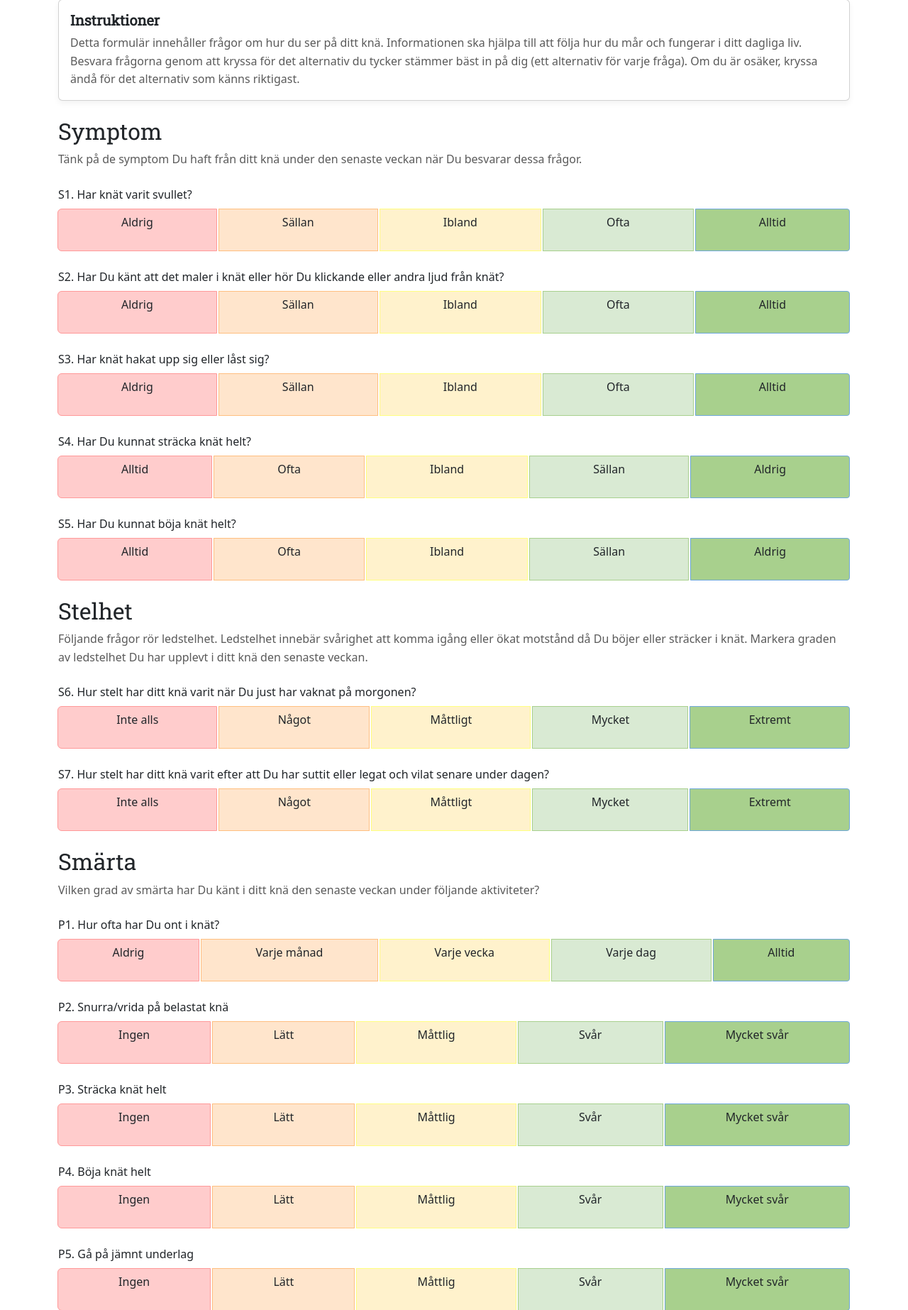
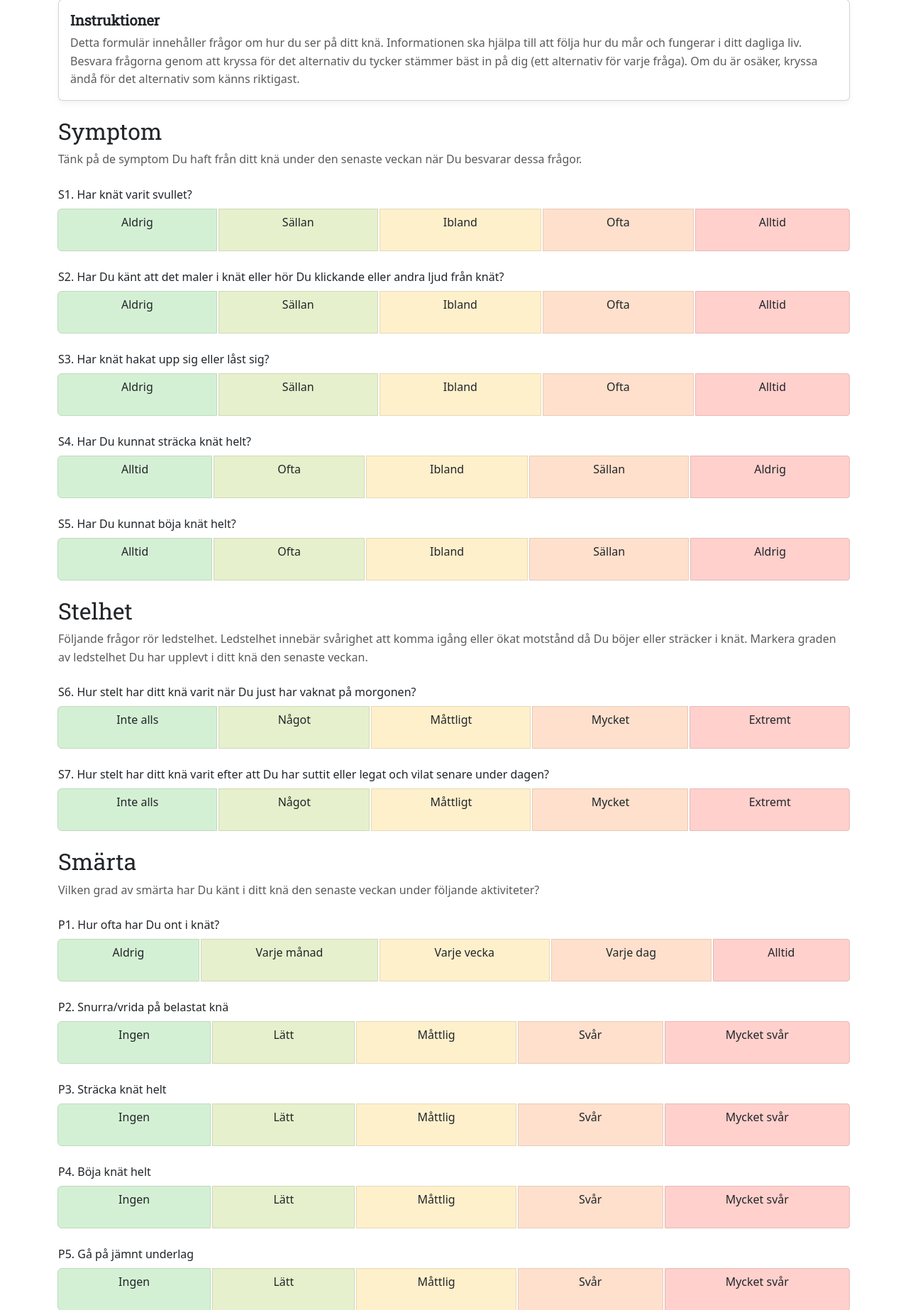
Before and after one commit to DanceOlsson/PhysioEngine-old-flask, a Flask app: page /user/questionnaire/koos in a window 1280 px wide. Shown: the part 121-1967 px from the top of the page at 71% size. Run offline with Flask 3, Linux system fonts and the light colour scheme.

Commit message:
fix colour orders and gradient in questionnaires

```diff
--- a/app/static/css/questionnaires/styles.css
+++ b/app/static/css/questionnaires/styles.css
@@ -167,28 +167,28 @@ p {
 
 /* Change background color based on data-color attribute */
 .answer-btn[data-color="1"] {
-    background-color: #ffcccc; /* Light Red */
-    border-color: #ff9999;
+    background-color: #d4f0d4; /* Soft pastel green */
+    border-color: #bfd9bf;
 }
 
 .answer-btn[data-color="2"] {
-    background-color: #ffe5cc; /* Light Orange */
-    border-color: #ffbf80;
+    background-color: #e6f0cc; /* Soft yellow-green */
+    border-color: #cfd9b7;
 }
 
 .answer-btn[data-color="3"] {
-    background-color: #fff2cc; /* Light Yellow */
-    border-color: #ffff80;
+    background-color: #fff0cc; /* Soft pastel yellow */
+    border-color: #e6d9b7;
 }
 
 .answer-btn[data-color="4"] {
-    background-color: #d9ead3; /* Light Green */
-    border-color: #a8d08d;
+    background-color: #ffe0cc; /* Soft pastel orange */
+    border-color: #e6ccb7;
 }
 
 .answer-btn[data-color="5"] {
-    background-color: #a8d08d; /* Green */
-    border-color: #6fa8dc;
+    background-color: #ffd0cc; /* Soft pastel red */
+    border-color: #e6bab7;
 }
 
 /* Change text color on hover */
```
